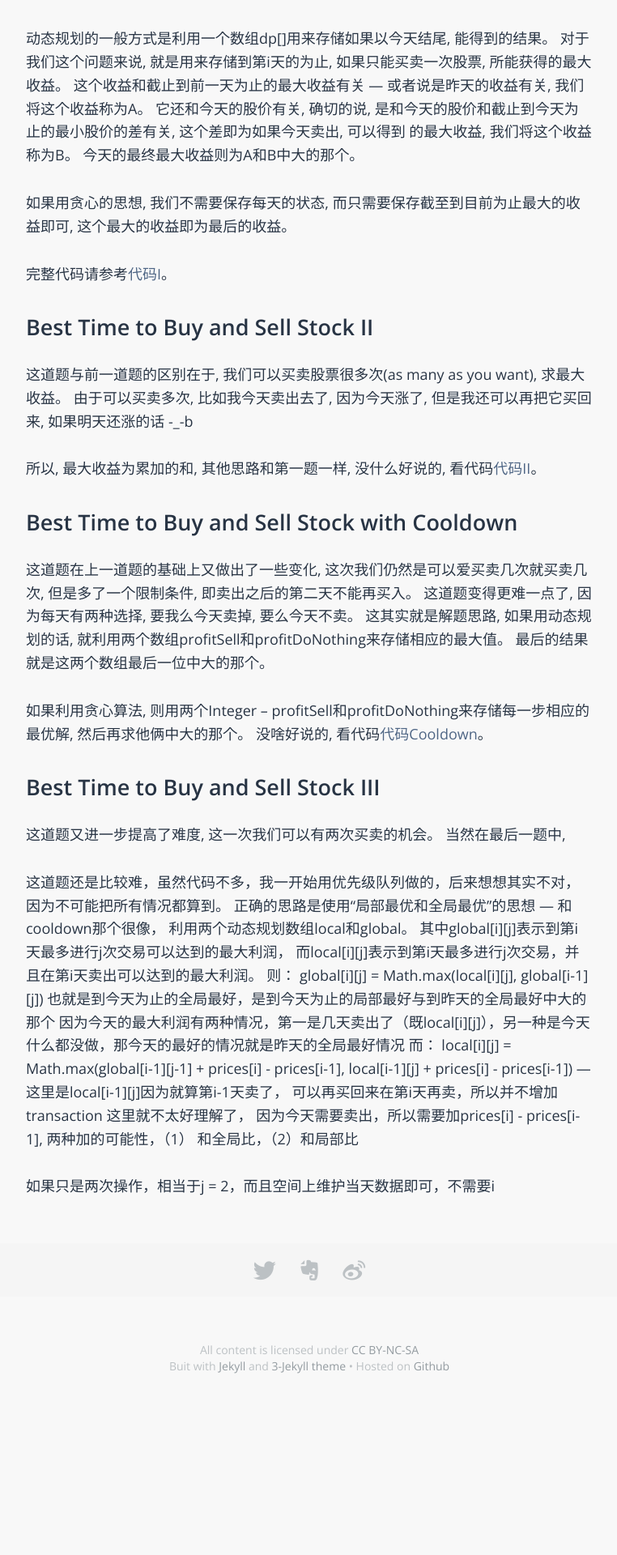
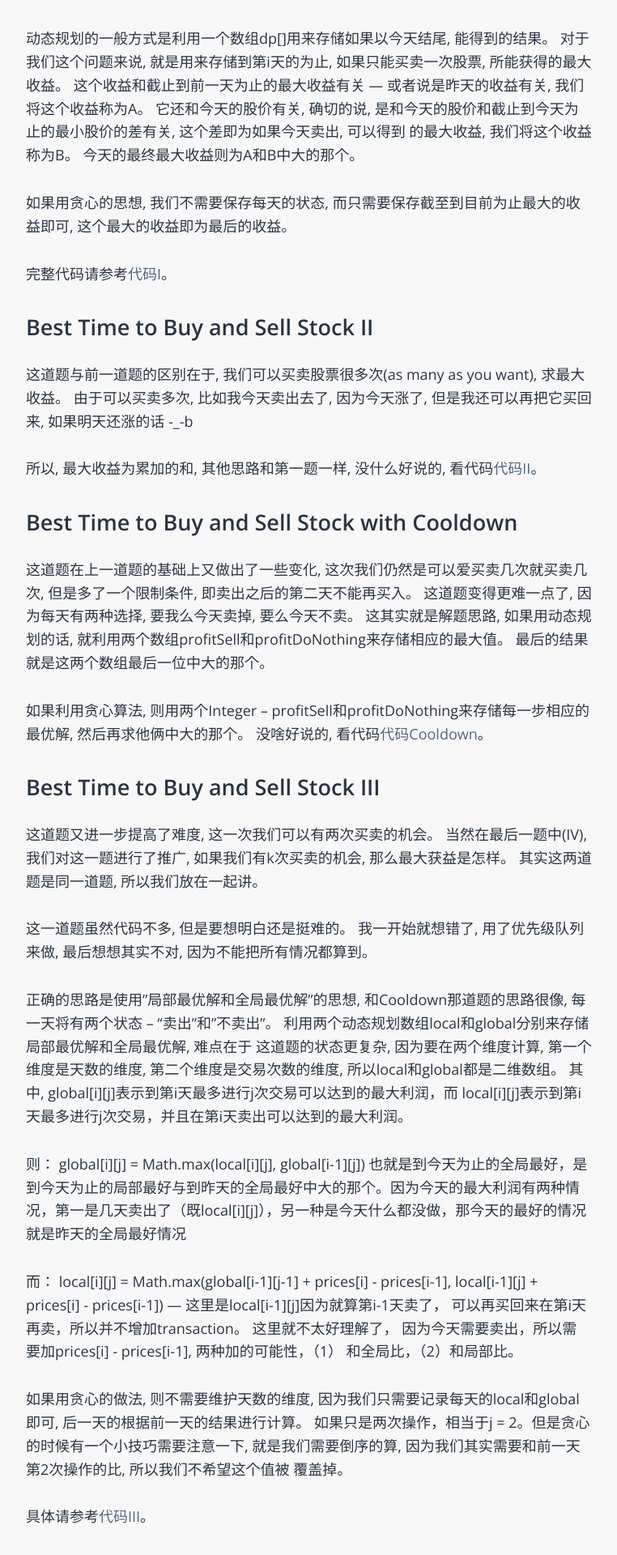
Before and after one commit to sophiesongge/sophiesongge.github.io, a Jekyll site: the page built from _posts/2017-02-15-buy-sell-stock.markdown, in a window 1280 px wide. Shown: the part 3077-4997 px from the top of the page at 81% size, without its empty margins (258-1020 px from the left). Built offline with Jekyll 4.4.1, drawn with Linux system fonts in a browser that asks for light colours; some web fonts are replaced; some of the changed text lies outside the part shown.

Commit message:
finish buy sell stock

```diff
--- a/_posts/2017-02-15-buy-sell-stock.markdown
+++ b/_posts/2017-02-15-buy-sell-stock.markdown
@@ -96,19 +96,32 @@
 Best Time to Buy and Sell Stock III
 ===================================
 
-这道题又进一步提高了难度, 这一次我们可以有两次买卖的机会。 当然在最后一题中,
+这道题又进一步提高了难度, 这一次我们可以有两次买卖的机会。 当然在最后一题中(IV), 我们对这一题进行了推广, 如果我们有k次买卖的机会, 那么最大获益是怎样。 其实这两道题是同一道题, 所以我们放在一起讲。
 
+这一道题虽然代码不多, 但是要想明白还是挺难的。 我一开始就想错了, 用了优先级队列来做, 最后想想其实不对, 因为不能把所有情况都算到。
 
- 这道题还是比较难，虽然代码不多，我一开始用优先级队列做的，后来想想其实不对，因为不可能把所有情况都算到。
-  正确的思路是使用“局部最优和全局最优”的思想 --- 和cooldown那个很像， 利用两个动态规划数组local和global。 其中global[i][j]表示到第i天最多进行j次交易可以达到的最大利润，
-  而local[i][j]表示到第i天最多进行j次交易，并且在第i天卖出可以达到的最大利润。
-  则： global[i][j] = Math.max(local[i][j], global[i-1][j]) 也就是到今天为止的全局最好，是到今天为止的局部最好与到昨天的全局最好中大的那个
-  因为今天的最大利润有两种情况，第一是几天卖出了（既local[i][j]），另一种是今天什么都没做，那今天的最好的情况就是昨天的全局最好情况
-  而： local[i][j] = Math.max(global[i-1][j-1] + prices[i] - prices[i-1], local[i-1][j] + prices[i] - prices[i-1]) --- 这里是local[i-1][j]因为就算第i-1天卖了， 可以再买回来在第i天再卖，所以并不增加transaction
-  这里就不太好理解了， 因为今天需要卖出，所以需要加prices[i] - prices[i-1], 两种加的可能性，（1） 和全局比，（2）和局部比
+正确的思路是使用"局部最优解和全局最优解"的思想, 和Cooldown那道题的思路很像, 每一天将有两个状态 -- "卖出"和"不卖出"。 利用两个动态规划数组local和global分别来存储局部最优解和全局最优解, 难点在于
+这道题的状态更复杂, 因为要在两个维度计算, 第一个维度是天数的维度, 第二个维度是交易次数的维度, 所以local和global都是二维数组。 其中, global\[i\]\[j\]表示到第i天最多进行j次交易可以达到的最大利润，而
+local\[i\]\[j\]表示到第i天最多进行j次交易，并且在第i天卖出可以达到的最大利润。
 
-  如果只是两次操作，相当于j = 2，而且空间上维护当天数据即可，不需要i
+则： global\[i\]\[j\] = Math.max(local\[i\]\[j\], global\[i-1\]\[j\]) 也就是到今天为止的全局最好，是到今天为止的局部最好与到昨天的全局最好中大的那个。因为今天的最大利润有两种情况，第一是几天卖出了（既local\[i\]\[j\]），另一种是今天什么都没做，那今天的最好的情况就是昨天的全局最好情况
 
+而： local\[i\]\[j\] = Math.max(global\[i-1\]\[j-1\] + prices\[i\] - prices\[i-1\], local\[i-1\]\[j\] + prices\[i\] - prices\[i-1\]) --- 这里是local\[i-1\]\[j\]因为就算第i-1天卖了， 可以再买回来在第i天再卖，所以并不增加transaction。 这里就不太好理解了， 因为今天需要卖出，所以需
+要加prices\[i\] - prices\[i-1\], 两种加的可能性，（1） 和全局比，（2）和局部比。
+
+如果用贪心的做法, 则不需要维护天数的维度, 因为我们只需要记录每天的local和global即可, 后一天的根据前一天的结果进行计算。 如果只是两次操作，相当于j = 2。但是贪心的时候有一个小技巧需要注意一下, 就是我们需要倒序的算, 因为我们其实需要和前一天第2次操作的比, 所以我们不希望这个值被
+覆盖掉。
+
+具体请参考[代码III]。
+
+Best Time to Buy and Sell Stock IV
+==================================
+
+第四题是第三题的推广, 由第三题中只能卖两次, 推广到现在可以卖k次。 思路和第三题是一样的, 我们在这里不再赘述。
+
+但是需要注意的一点技巧是, 需要注意一个细节, 当k比prices.length的一半还要大的时候, 说明我们无法买卖够k次, 那么这道题就转变为了第二题。 这一点需要提前考虑到, 否则会得到一个TLE。
+
+好了, 看代码吧: [代码IV]。
 
 
 
```
